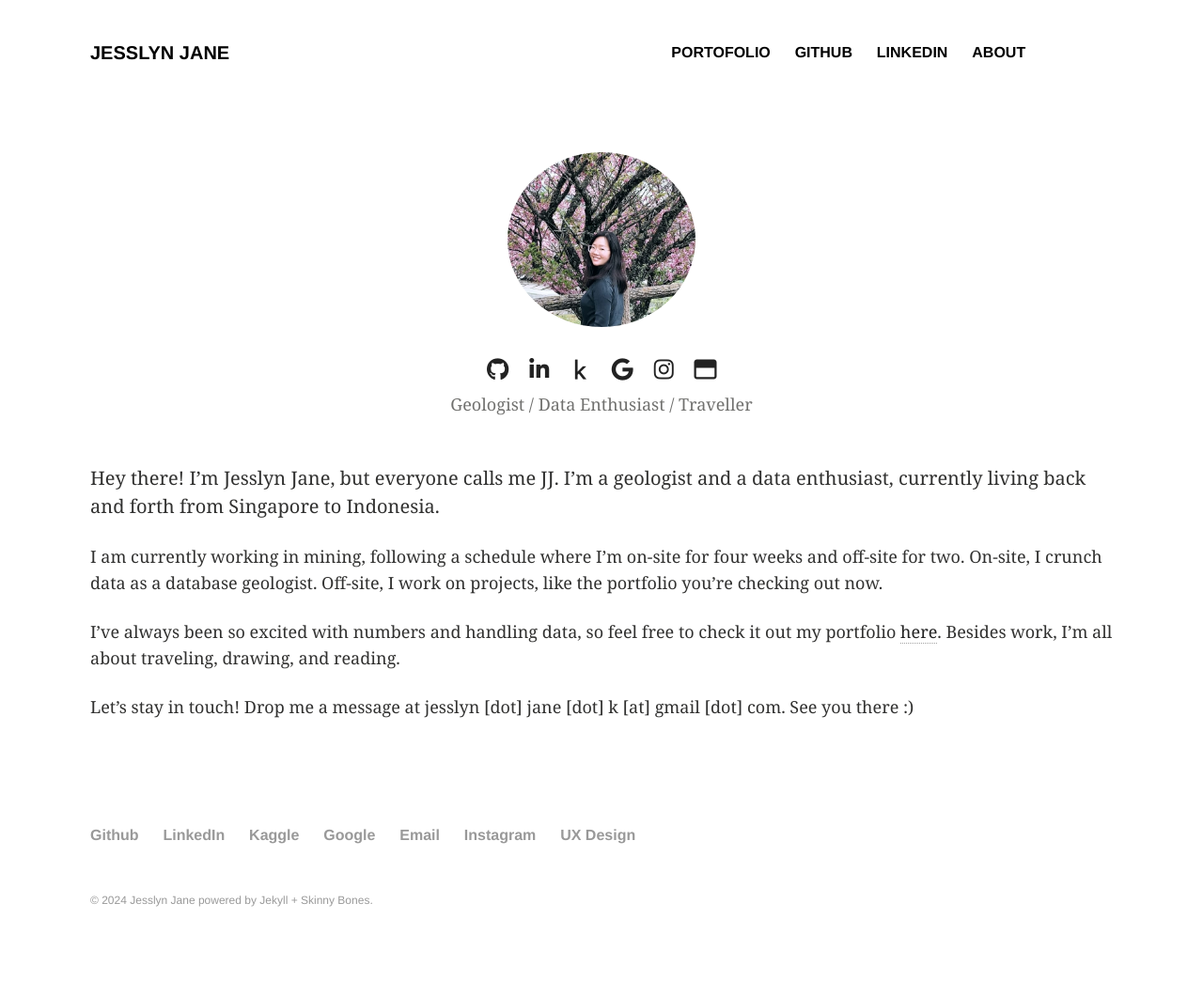
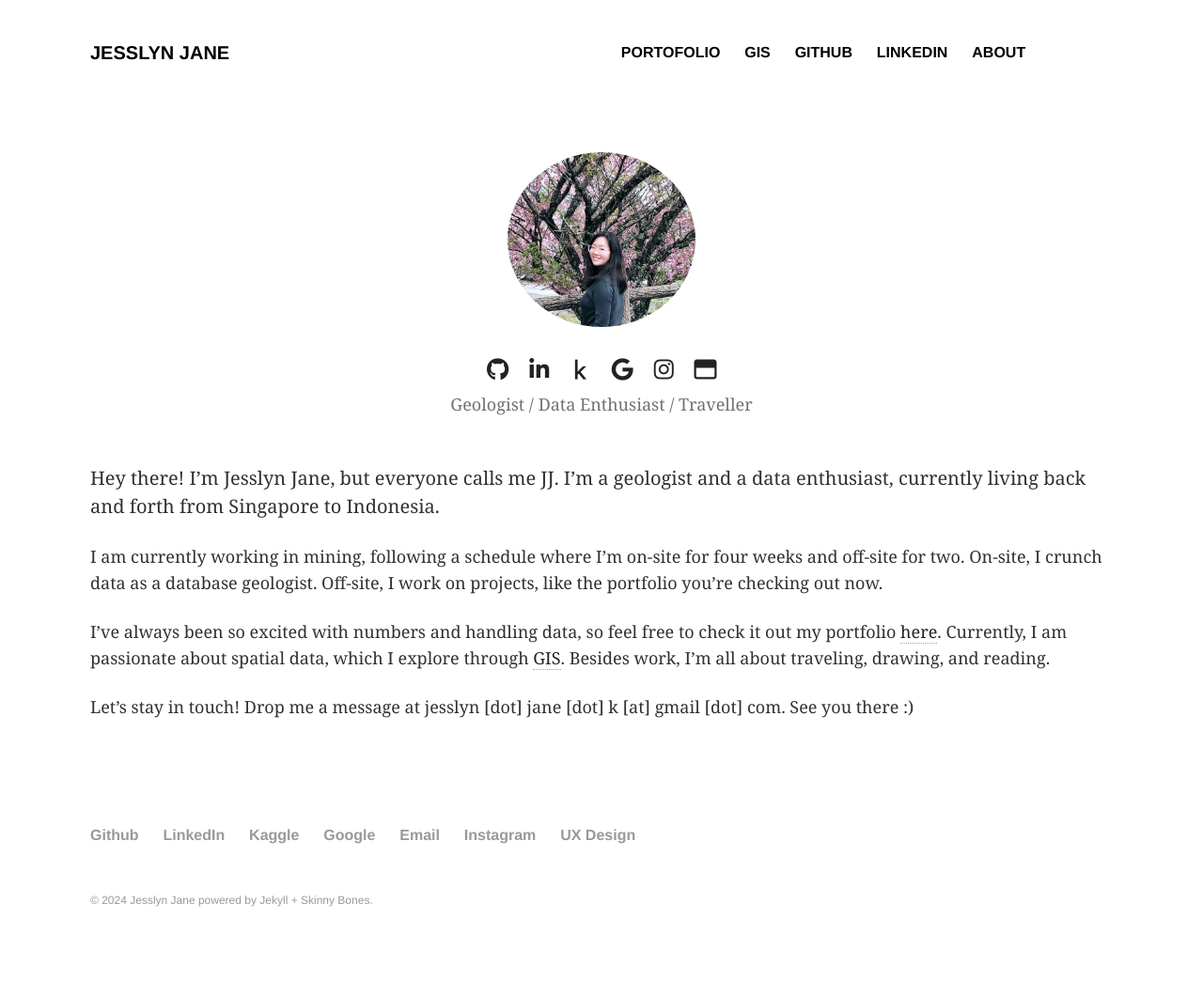
Before and after one commit to jesslynnjane/jesslynnjane.github.io, a Jekyll site: the page built from index.md, in a window 1280 px wide. Shown: the whole page at 94% size. Built offline with Jekyll 4.4.1, drawn with Linux system fonts in a browser that asks for light colours; nearby versions of some CDN libraries.

Commit message:
add gis tab in navigation

```diff
--- a/_data/navigation.yml
+++ b/_data/navigation.yml
@@ -4,6 +4,9 @@
   url: /portofolio/
   #excerpt: "Things I’ve analyzed, designed, or developed."
   #image: portofolio.PNG
+
+- title: GIS
+  url: /gis/
 
 - title: GitHub
   url: https://github.com/jesslynnjane
--- a/index.md
+++ b/index.md
@@ -8,6 +8,6 @@ Hey there! I'm Jesslyn Jane, but everyone calls me JJ. I'm a geologist and a dat
 
 I am currently working in mining, following a schedule where I'm on-site for four weeks and off-site for two. On-site, I crunch data as a database geologist. Off-site, I work on projects, like the portfolio you're checking out now.
 
-I've always been so excited with numbers and handling data, so feel free to check it out my portfolio [here](/portofolio/). Besides work, I'm all about traveling, drawing, and reading.
+I've always been so excited with numbers and handling data, so feel free to check it out my portfolio [here](/portofolio/). Currently, I am passionate about spatial data, which I explore through [GIS](/gis/). Besides work, I'm all about traveling, drawing, and reading.
 
 Let's stay in touch! Drop me a message at jesslyn [dot] jane [dot] k [at] gmail [dot] com. See you there :)
```
